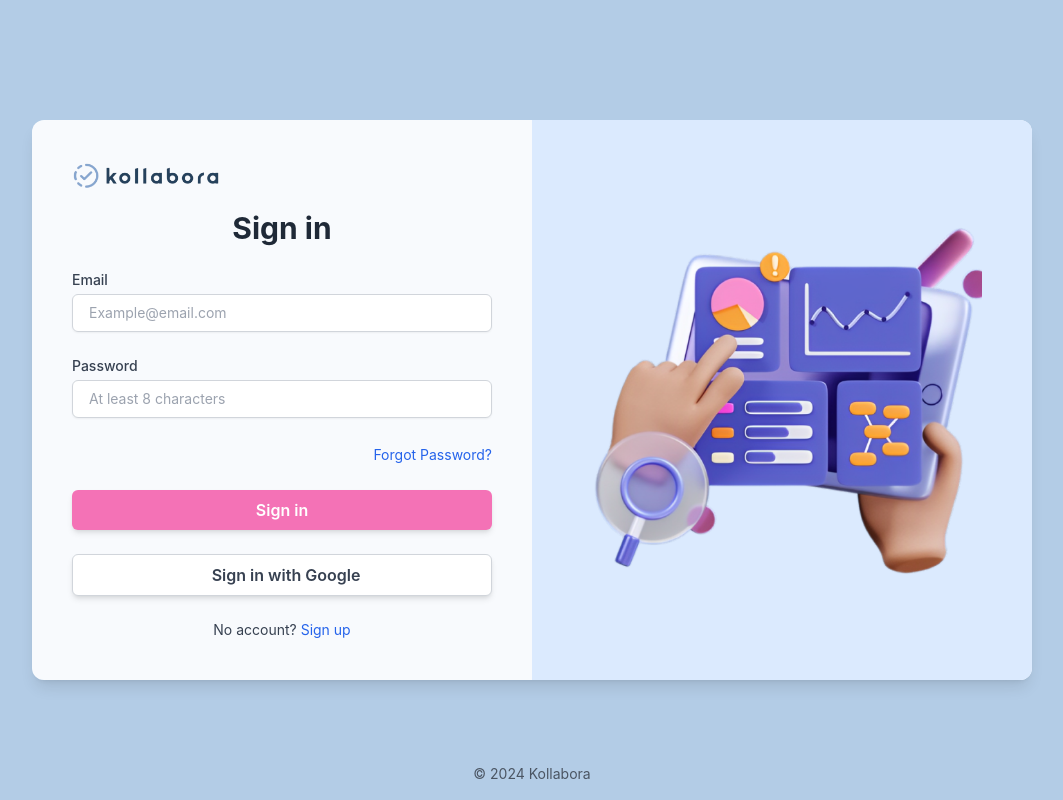
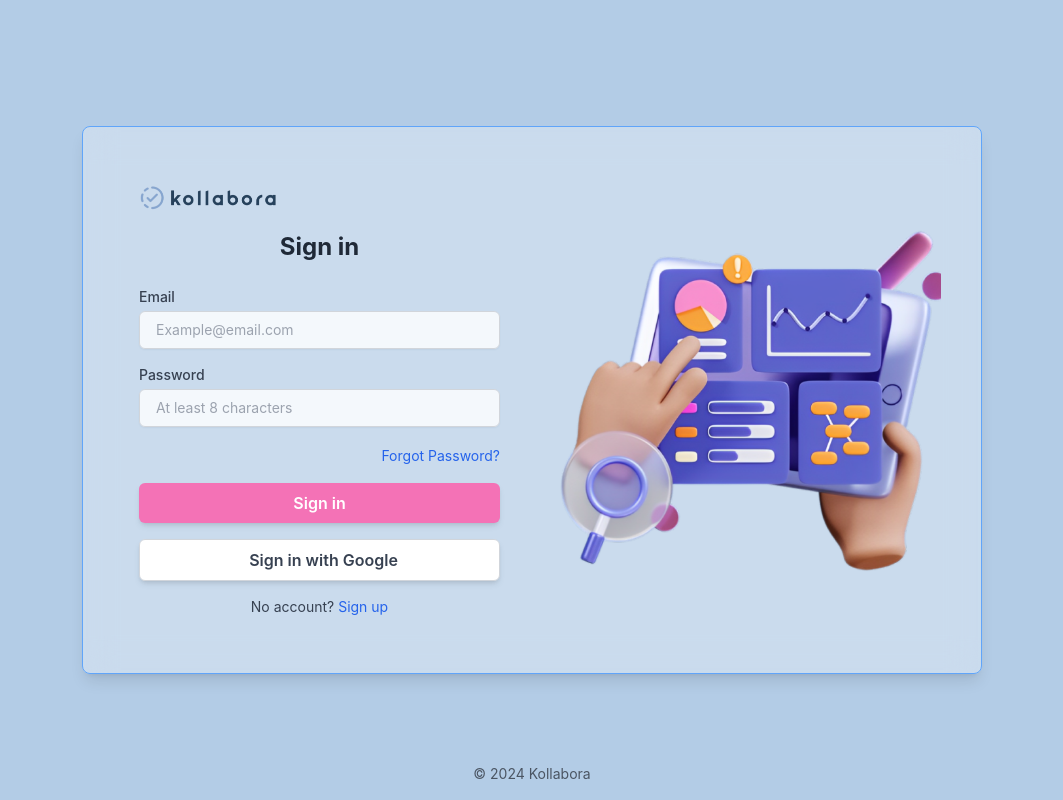
Before and after one commit to RomuCrafts/KollaboraWST3G5, a React (Create React App) app in the folder frontend/: page / in a window 1280 px wide. Shown: the whole page, without its empty margins (108-1171 px from the left). Built offline with nearby package versions, Linux system fonts and the light colour scheme.

Commit message:
Update SignIn.js

```diff
--- a/frontend/src/pages/SignIn.js
+++ b/frontend/src/pages/SignIn.js
@@ -1,32 +1,34 @@
-import React from "react";
-import logo from "../assets/logo.png"; // Replace with your logo
-import signin from "../assets/Signin.png"; // Replace with your illustration
+import React from 'react';
+import logo from "../assets/logo.png";
+import signin from "../assets/Signin.png";
 
 function App() {
     return (
         <div
             className="flex items-center justify-center min-h-screen"
-            style={{ backgroundColor: "#B3CCE6", position: "relative" }}
+            style={{ backgroundColor: '#B3CCE6', position: 'relative' }}
         >
             {/* Card Wrapper */}
             <div
-                className="bg-white bg-opacity-90 backdrop-blur-lg rounded-xl shadow-lg flex flex-col md:flex-row overflow-hidden"
-                style={{ width: "80%", maxWidth: "1000px" }}
+                className="bg-white bg-opacity-30 backdrop-blur-lg rounded-lg shadow-lg p-6 border border-blue-400 flex flex-col md:flex-row"
+                style={{ maxWidth: '900px', width: '90%' }}
             >
                 {/* Left Section - Sign-in Form */}
-                <div className="flex flex-col w-full md:w-1/2 p-10">
+                <div className="flex flex-col w-full md:w-1/2 p-8">
                     <div className="text-center mb-6">
-                        <img src={logo} alt="Kollabora logo" style={{ width: "150px" }} />
-                        <h1 className="text-3xl font-bold text-gray-800 mt-4">Sign in</h1>
+                        {/* Logo */}
+                        <img src={logo} alt="Kollabora logo" style={{ width: "140px" }} />
+                        {/* Sign-in Text */}
+                        <h1 className="text-2xl font-bold text-gray-800 mt-4">Sign in</h1>
                     </div>
-                    <form className="space-y-6">
+                    <form className="space-y-4">
                         {/* Email Input */}
                         <div>
                             <label className="block text-sm font-medium text-gray-700">Email</label>
                             <input
                                 type="email"
                                 placeholder="Example@email.com"
-                                className="mt-1 block w-full px-4 py-2 bg-white border border-gray-300 rounded-md shadow-sm focus:outline-none focus:ring-blue-500 focus:border-blue-500 text-sm"
+                                className="mt-1 block w-full px-4 py-2 bg-white bg-opacity-80 border border-gray-300 rounded-md shadow-sm focus:outline-none focus:ring-blue-500 focus:border-blue-500 sm:text-sm"
                             />
                         </div>
                         {/* Password Input */}
@@ -35,22 +37,21 @@ function App() {
                             <input
                                 type="password"
                                 placeholder="At least 8 characters"
-                                className="mt-1 block w-full px-4 py-2 bg-white border border-gray-300 rounded-md shadow-sm focus:outline-none focus:ring-blue-500 focus:border-blue-500 text-sm"
+                                className="mt-1 block w-full px-4 py-2 bg-white bg-opacity-80 border border-gray-300 rounded-md shadow-sm focus:outline-none focus:ring-blue-500 focus:border-blue-500 sm:text-sm"
                             />
                         </div>
                         {/* Forgot Password */}
                         <div className="text-right">
-                            <a href="#" className="text-sm text-blue-600 hover:underline">
-                                Forgot Password?
-                            </a>
+                            <a href="#" className="text-sm text-blue-600 hover:underline">Forgot Password?</a>
                         </div>
-                        {/* Buttons */}
+                        {/* Sign-in Button */}
                         <button
                             type="submit"
                             className="w-full py-2 px-4 bg-pink-400 text-white font-semibold rounded-md shadow-md hover:bg-pink-500 focus:outline-none focus:ring-2 focus:ring-offset-2 focus:ring-pink-500"
                         >
                             Sign in
                         </button>
+                        {/* Google Sign-in Button */}
                         <button
                             type="button"
                             className="w-full py-2 px-4 bg-white border border-gray-300 text-gray-700 font-semibold rounded-md shadow-md hover:bg-gray-100 focus:outline-none focus:ring-2 focus:ring-offset-2 focus:ring-gray-500 flex items-center justify-center"
@@ -59,26 +60,20 @@ function App() {
                         </button>
                     </form>
                     {/* Sign-up Link */}
-                    <div className="text-center mt-6">
+                    <div className="text-center mt-4">
                         <p className="text-sm text-gray-700">
-                            No account?{" "}
-                            <a href="#" className="text-blue-600 hover:underline">
-                                Sign up
-                            </a>
+                            No account? <a href="#" className="text-blue-600 hover:underline">Sign up</a>
                         </p>
                     </div>
                 </div>
 
                 {/* Right Section - Illustration */}
-                <div
-                    className="hidden md:flex items-center justify-center w-full md:w-1/2 bg-blue-100"
-                    style={{ padding: "2rem" }}
-                >
+                <div className="hidden md:flex items-center justify-center w-full md:w-1/2 p-4">
                     <img
                         src={signin}
                         alt="Illustration of a hand interacting with a digital dashboard"
-                        className="w-full h-auto"
-                        style={{ maxWidth: "400px" }}
+                        className="rounded-lg"
+                        style={{ maxWidth: '100%', height: 'auto' }}
                     />
                 </div>
             </div>
```
